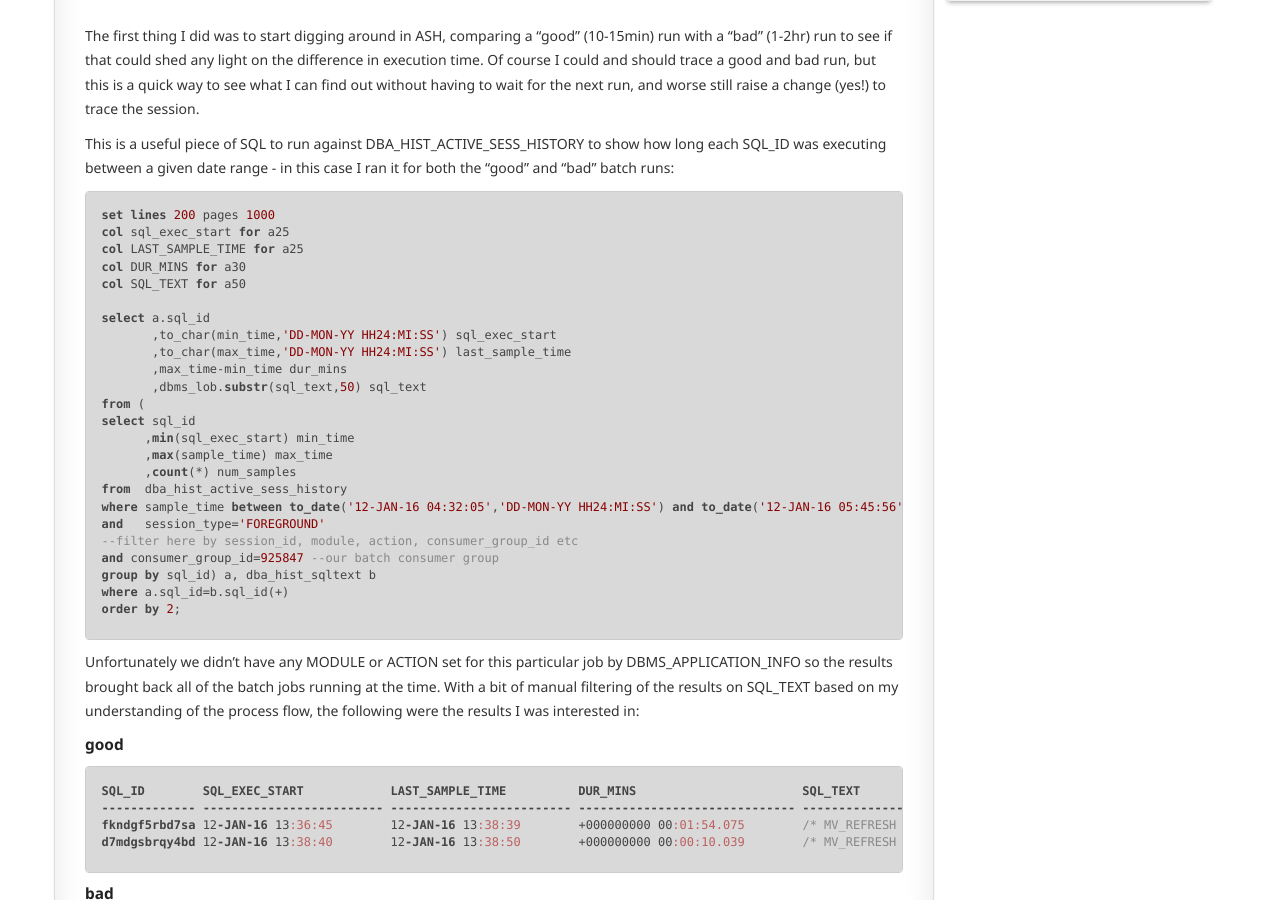
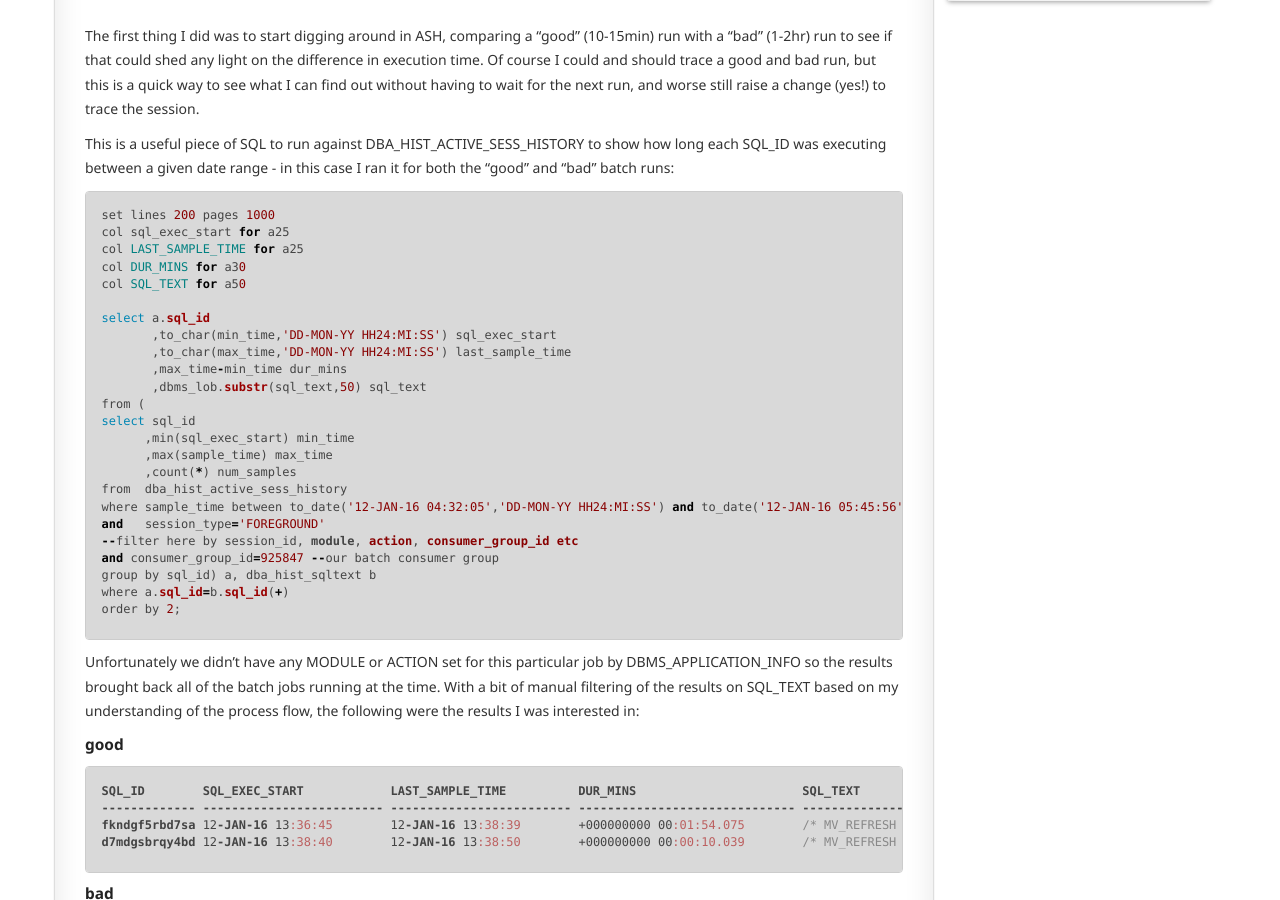
Before and after one commit to ssenior45/ssenior45.github.io, a Jekyll site: the page built from _posts/2016-01-22-slow_mv_refresh_intermittent.md, in a window 1280 px wide and 900 px high, scrolled down 645 px. Built offline with Jekyll 4.4.1, drawn with Linux system fonts in a browser that asks for light colours; nearby versions of some CDN libraries; comment, search, counter and statistics services are not loaded.

Commit message:
Update 2016-01-22-slow_mv_refresh_intermittent.md

````diff
--- a/_posts/2016-01-22-slow_mv_refresh_intermittent.md
+++ b/_posts/2016-01-22-slow_mv_refresh_intermittent.md
@@ -27,7 +27,7 @@ The first thing I did was to start digging around in ASH, comparing a "good" (10
 
 This is a useful piece of SQL to run against DBA_HIST_ACTIVE_SESS_HISTORY to show how long each SQL_ID was executing between a given date range - in this case I ran it for both the "good" and "bad" batch runs:
 
-```
+{% highlight ruby %}
 set lines 200 pages 1000
 col sql_exec_start for a25
 col LAST_SAMPLE_TIME for a25
@@ -52,7 +52,7 @@ and consumer_group_id=925847 --our batch consumer group
 group by sql_id) a, dba_hist_sqltext b
 where a.sql_id=b.sql_id(+)
 order by 2;
-```
+{% endhighlight %}
 
 Unfortunately we didn't have any MODULE or ACTION set for this particular job by DBMS_APPLICATION_INFO so the results brought back all of the batch jobs running at the time. With a bit of manual filtering of the results on SQL_TEXT based on my understanding of the process flow, the following were the results I was interested in:
 
````
